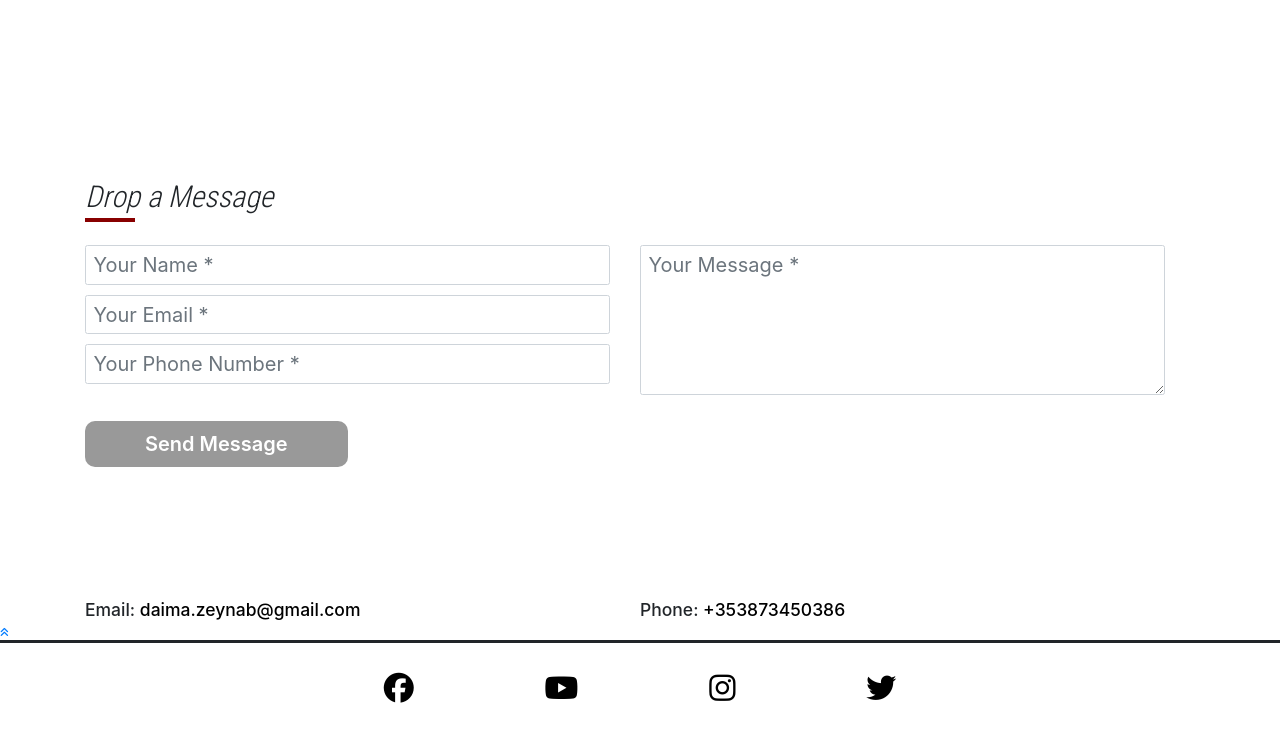
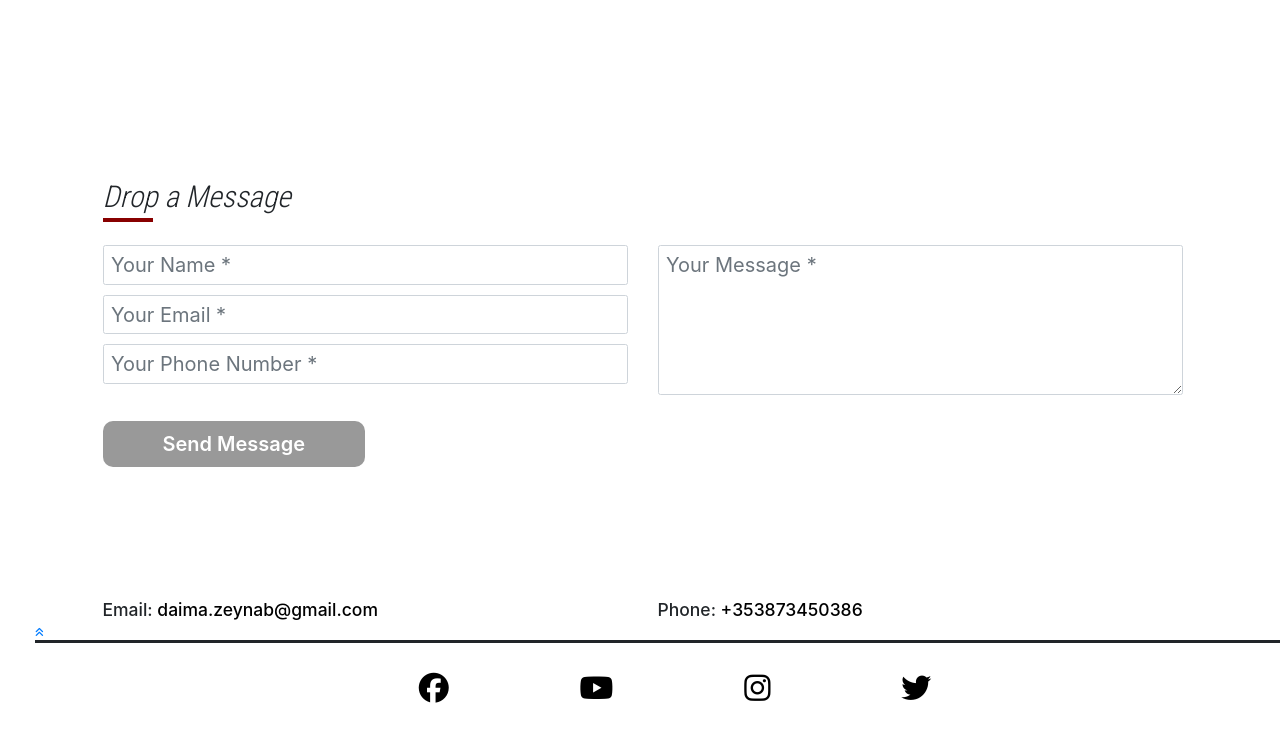
Before and after one commit to Daima-Z/myportfolio, a PHP site: page / in a window 1280 px wide. Shown: the part 4419-5162 px from the top of the page. Run offline with PHP 8.4, Linux system fonts and the light colour scheme; some libraries are stand-ins or nearby versions; some web fonts are replaced.

Commit message:
Update style.css

```diff
--- a/assets/style.css
+++ b/assets/style.css
@@ -12,6 +12,9 @@ html {
     border: none;
     max-width: 100%;
     max-height: auto;
+}
+body {
+	padding-left:35px;
 }
 hr{
 display: none;
@@ -321,8 +324,5 @@ font-size: 28px;
 .contact-info h3 a{
 font-size :15px !important;
 }
-	body {
-		padding-left:20px;
-		}
-	}
+
 }
```
